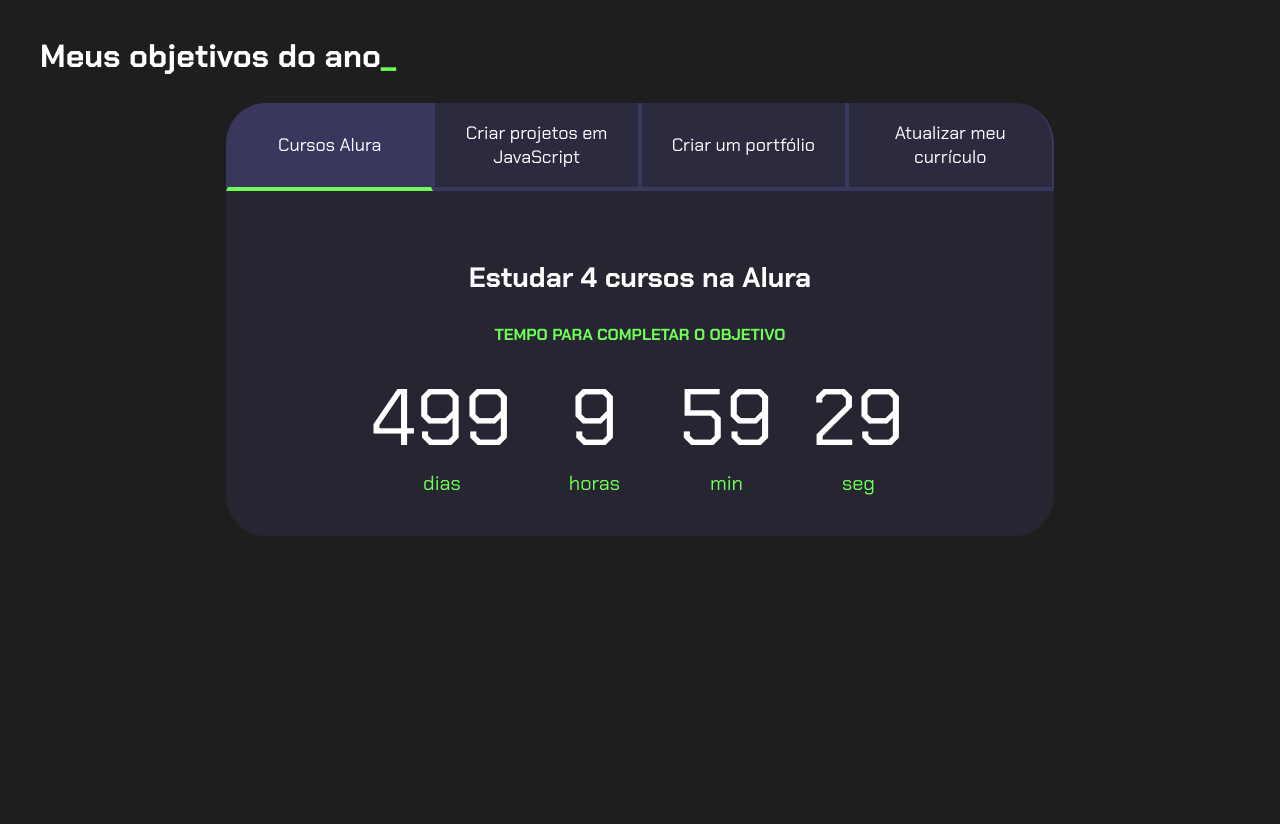
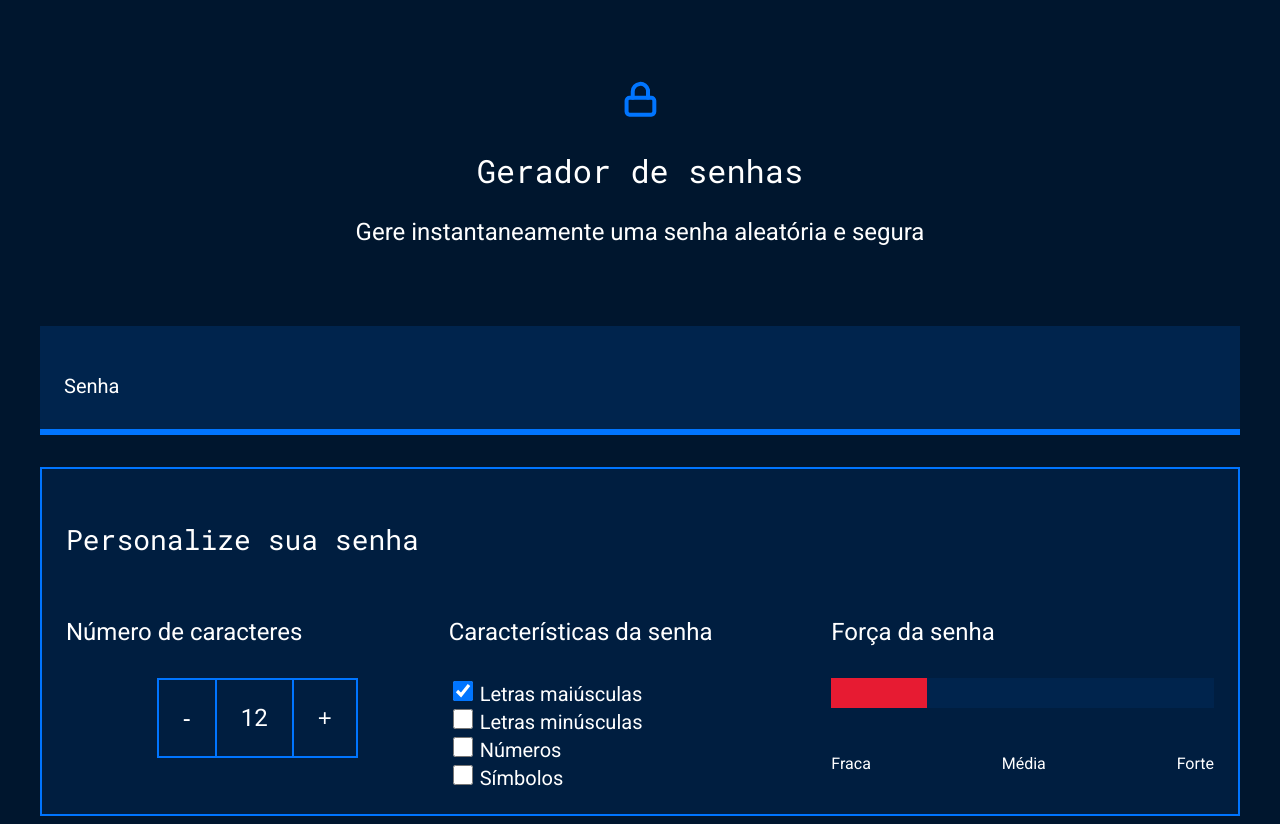
Before and after one commit to HenriqueMenta/programacao_3d_oficial, a plain HTML site: page index.html in a window 1280 px wide. Before the commit the page ends 800 px from the top, so only its background shows below. Drawn offline with Linux system fonts and the light colour scheme.

Commit message:
Add files via upload

```diff
--- a/index.html
+++ b/index.html
@@ -1,129 +1,64 @@
 <!DOCTYPE html>
-<html lang="en">
+<html lang="pt-br">
+
 <head>
     <meta charset="UTF-8">
     <meta name="viewport" content="width=device-width, initial-scale=1.0">
-    <title>Meus objetivos do ano</title>
+    <title>Gerador de senha</title>
     <link rel="stylesheet" href="style.css">
 </head>
+
 <body>
-
-    <section class="conteudo-principal">
-        <h2 class="titulo-principal">Meus objetivos do ano<span>_</span></h2>
-        <div class="conteudo">
-            <div class="botoes">
-                <button class="botao ativo">Cursos Alura</button>
-                <button class="botao">Criar projetos em JavaScript</button>
-                <button class="botao">Criar um portfólio</button>
-                <button class="botao">Atualizar meu currículo</button>
+    <section class="conteudo">
+        <div class="conteudo-titulo">
+            <img src="unlock.svg" alt="cadeado fechado">
+            <h2 class="titulo-principal">Gerador de senhas</h2>
+            <h3 class="titulo-secundario">Gere instantaneamente uma senha aleatória e segura</h3>
         </div>
-
-            <div class="abas-textos">
-                <div class="aba-conteudo ativo">
-                    <h3 class="aba-conteudo-titulo-principal">Estudar 4 cursos na Alura</h3>
-                    <h4 class="aba-conteudo-titulo-secundario">Tempo para completar o objetivo</h4>
-                    <div class="contador">
-                        <div class="contador-digito">
-                            <p class="contador-digito-numero" id="dias0">7</p>
-                            <p class="contador-digito-texto">dias</p>
+        <div class="conteudo-senha">
+            <label for="senha">Senha</label>
+            <input name="senha" type="text" id="campo-senha">
         </div>
-
-                        <div class="contador-digito">
-                            <p class="contador-digito-numero" id="horas0">7</p>
-                            <p class="contador-digito-texto">horas</p>
-                        </div>
-
-                        <div class="contador-digito">
-                            <p class="contador-digito-numero" id="min0">7</p>
-                            <p class="contador-digito-texto">min</p>
-                        </div>
-
-                        <div class="contador-digito">
-                            <p class="contador-digito-numero" id="seg0">7</p>
-                            <p class="contador-digito-texto">seg</p>
+        <div class="parametro">
+            <h3 class="parametro-titulo">Personalize sua senha</h3>
+            <div class="parametro-coluna__senha">
+                <div class="parametro-senha">
+                    <h4 class="parametro-senha__titulo">Número de caracteres</h4>
+                    <div class="parametro-senha-botoes">
+                        <button class="parametro-senha__botao">-</button>
+                        <p class="parametro-senha__texto">12</p>
+                        <button class="parametro-senha__botao">+</button>
                     </div>
                 </div>
+                <div class="parametro-senha">
+                    <h4 class="parametro-senha__titulo">Características da senha</h4>
+                    <div class="parametro-senha-checkbox">
+                        <input name="maiusculo" type="checkbox" class="checkbox" checked>
+                        <label for="maiusculo">Letras maiúsculas</label>
                     </div>
-
-                <div class="aba-conteudo">
-                    <h3 class="aba-conteudo-titulo-principal">Criar 5 projetos em JavaScript</h3>
-                    <h4 class="aba-conteudo-titulo-secundario">Tempo para completar o objetivo</h4>
-                    <div class="contador">
-                        <div class="contador-digito">
-                            <p class="contador-digito-numero" id="dias1">7</p>
-                            <p class="contador-digito-texto">dias</p>
+                    <div class="parametro-senha-checkbox">
+                        <input name="minusculo" type="checkbox" class="checkbox">
+                        <label for="minusculo">Letras minúsculas</label>
                     </div>
-
-                        <div class="contador-digito">
-                            <p class="contador-digito-numero" id="horas1">7</p>
-                            <p class="contador-digito-texto">horas</p>
+                    <div class="parametro-senha-checkbox">
+                        <input name="numero" type="checkbox" class="checkbox">
+                        <label for="numero">Números</label>
                     </div>
-
-                        <div class="contador-digito">
-                            <p class="contador-digito-numero" id="min1">7</p>
-                            <p class="contador-digito-texto">min</p>
-                        </div>
-
-                        <div class="contador-digito">
-                            <p class="contador-digito-numero" id="seg1">7</p>
-                            <p class="contador-digito-texto">seg</p>
+                    <div class="parametro-senha-checkbox">
+                        <input name="simbolo" type="checkbox" class="checkbox">
+                        <label for="simbolo">Símbolos</label>
                     </div>
                 </div>
-                </div>
-
-                <div class="aba-conteudo">
-                    <h3 class="aba-conteudo-titulo-principal">Criar um portfólio com os meus 3 melhores projetos</h3>
-                    <h4 class="aba-conteudo-titulo-secundario">Tempo para completar o objetivo</h4>
-                    <div class="contador">
-                        <div class="contador-digito">
-                            <p class="contador-digito-numero" id="dias2">7</p>
-                            <p class="contador-digito-texto">dias</p>
-                        </div>
-
-                        <div class="contador-digito">
-                            <p class="contador-digito-numero" id="horas2">7</p>
-                            <p class="contador-digito-texto">horas</p>
-                        </div>
-
-                        <div class="contador-digito">
-                            <p class="contador-digito-numero" id="min2">7</p>
-                            <p class="contador-digito-texto">min</p>
-                        </div>
-
-                        <div class="contador-digito">
-                            <p class="contador-digito-numero" id="seg2">7</p>
-                            <p class="contador-digito-texto">seg</p>
+                <div class="parametro-senha">
+                    <h4 class="parametro-senha__titulo">Força da senha</h4>
+                    <div class="barra"></div>
+                    <div class="forca fraca"></div>
+                    <div class="parametro-senha-textos">
+                        <p>Fraca</p>
+                        <p>Média</p>
+                        <p>Forte</p>
                     </div>
                 </div>
-                </div>
-
-                <div class="aba-conteudo">
-                    <h3 class="aba-conteudo-titulo-principal">Atualizar meu currículo com os certificados da Alura</h3>
-                    <h4 class="aba-conteudo-titulo-secundario">Tempo para completar o objetivo</h4>
-                    <div class="contador">
-                        <div class="contador-digito">
-                            <p class="contador-digito-numero" id="dias3">7</p>
-                            <p class="contador-digito-texto">dias</p>
-                        </div>
-
-                        <div class="contador-digito">
-                            <p class="contador-digito-numero" id="horas3">7</p>
-                            <p class="contador-digito-texto">horas</p>
-                        </div>
-
-                        <div class="contador-digito">
-                            <p class="contador-digito-numero" id="min3">7</p>
-                            <p class="contador-digito-texto">min</p>
-                        </div>
-
-                        <div class="contador-digito">
-                            <p class="contador-digito-numero" id="seg3">7</p>
-                            <p class="contador-digito-texto">seg</p>
-                        </div>
-                    </div>
-                </div>
-
-
             </div>
         </div>
     </section>
--- a/main.js
+++ b/main.js
@@ -1,61 +1,25 @@
-const botoes = document.querySelectorAll(".botao");
-const textos = document.querySelectorAll(".aba-conteudo");
+const numeroSenha = document.querySelector('.parametro-senha__texto');
+let tamanhoSenha = 12;
+numeroSenha.textContent = tamanhoSenha;
 
-for (let i = 0; i < botoes.length; i++) {
-    botoes[i].onclick = function () {
+const botoes = document.querySelectorAll('.parametro-senha__botao');
 
-        for (let j = 0; j < botoes.length; j++) {
-            botoes[j].classList.remove("ativo");
-            textos[j].classList.remove("ativo");
-        }
+botoes[0].onclick = diminuiTamanho;
+botoes[1].onclick = aumentaTamanho;
 
-        botoes[i].classList.add("ativo");
-        textos[i].classList.add("ativo");
+function diminuiTamanho(){
+    if (tamanhoSenha > 1){
+       // tamanhoSenha = tamanhoSenha-1;
+        tamanhoSenha--;
     }
+    numeroSenha.textContent = tamanhoSenha;
+}
+function aumentaTamanho(){
+    if (tamanhoSenha < 20){
+       // tamanhoSenha = tamanhoSenha+1;
+       tamanhoSenha++;
+    }
+    numeroSenha.textContent = tamanhoSenha;
 }
 
-const contadores = document.querySelectorAll(".contador");
-const tempoObjetivo1 = new Date("2025-10-05T00:00:00");
-const tempoObjetivo2 = new Date("2023-12-05T00:00:00");
-const tempoObjetivo3 = new Date("2023-12-30T00:00:00");
-const tempoObjetivo4 = new Date("2024-02-01T00:00:00");
-
-const tempos = [tempoObjetivo1,tempoObjetivo2,tempoObjetivo3,tempoObjetivo4];
-
-
-function calculaTempo(tempoObjetivo) {
-    let tempoAtual = new Date();
-    let tempoFinal = tempoObjetivo - tempoAtual;
-    let segundos = Math.floor(tempoFinal / 1000);
-    let minutos = Math.floor(segundos / 60);
-    let horas = Math.floor(minutos / 60);
-    let dias = Math.floor(horas / 24);
-
-    segundos %= 60;
-    minutos %= 60;
-    horas %= 24;
-    if (tempoFinal > 0){
-        return [dias,horas,minutos,segundos];
-    } else {
-        return [0,0,0,0];
-    }
-}
-
-function atualizaCronometro(){
-
-
-    for (let i=0; i<contadores.length;i++){
-        document.getElementById("dias"+i).textContent = calculaTempo(tempos[0])[0];
-        document.getElementById("horas"+i).textContent = calculaTempo(tempos[0])[1];
-        document.getElementById("min"+i).textContent = calculaTempo(tempos[0])[2];
-        document.getElementById("seg"+i).textContent = calculaTempo(tempos[0])[3];
-
-    }
-}
-
-function comecaCronometro(){
-    atualizaCronometro();
-    setInterval(atualizaCronometro,1000);
-}
-
-comecaCronometro();
+console.log(botoes);
--- a/style.css
+++ b/style.css
@@ -1,126 +1,152 @@
-@import url('https://fonts.googleapis.com/css2?family=Chakra+Petch:ital,wght@0,300;0,400;0,500;0,600;0,700;1,300;1,400;1,500;1,600;1,700&family=Josefin+Sans:wght@400;700&family=Poppins:wght@300;400;500;700&display=swap');
+@import url('https://fonts.googleapis.com/css2?family=Roboto&family=Roboto+Mono&display=swap');
 
 :root{
-    --cor-de-fundo: #1E1E1E;
-    --verde: #6FFF57;
-    --branco: #FFFFFF;
-    --botao-ativo: #3A375E;
-    --botao-inativo: rgba(58, 55, 94, 0.5);
-    --texto-fundo: rgba(58, 55, 94, 0.3);
+    --branco: white;
+    --cor-de-fundo: #00162E;
+    --fundo-senha: #00244D;
+    --fundo-texto: #001E40;
+    --borda: #0075FF;
+    --roboto: 'Roboto', sans-serif;
+    --roboto-mono: 'Roboto Mono', monospace;
+}
+
+*{
+    font-weight: 400;
 }
 
 body{
+    color: var(--branco);
     background-color: var(--cor-de-fundo);
-    color: var(--branco);
-    font-family: 'Chakra Petch', sans-serif;
+    font-family: var(--roboto);
 }
 
-.conteudo-principal{
+.titulo-principal{
+    font-family: var(--roboto-mono);
+    font-size: 32px;
+}
+
+.titulo-secundario{
+    font-size: 24px;
+}
+
+.conteudo-titulo{
+    text-align: center;
+    margin-top: 80px;
+}
+
+.conteudo-senha{
+    margin-top: 80px;
+    background: var(--fundo-senha);
+    padding: 24px;
+    border-bottom: 6px solid var(--borda);
+}
+
+#campo-senha{
+    background-color: var(--fundo-senha);
+    border: none;
+    color: var(--branco);
+    font-family: var(--roboto-mono);
+    font-size: 40px;
+    width: 70%;
+}
+
+#campo-senha:focus{
+    outline: none;
+}
+
+.conteudo{
+    max-width: 1200px;
+    margin: 0 auto;
+}
+
+.parametro{
+    background-color: var(--fundo-texto);
+    border: 2px solid var(--borda);
+    margin-top: 32px;
+    padding: 24px;
+}
+
+.parametro-titulo{
+    font-family: var(--roboto-mono);
+    font-size: 28px;
+}
+
+.parametro-senha__titulo{
+    font-size:24px;
+}
+
+.parametro-coluna__senha{
     display: flex;
     flex-direction: column;
     justify-content: center;
-    align-items: center;
-    max-width: 1200px;
-    width: 100%;
+}
+.parametro-senha{
+    width: 50%;
     margin: 0 auto;
 }
 
-.titulo-principal{
-    text-align: left;
-    width: 100%;
-    font-size: 32px;
+.parametro-senha-botoes{
+    display: flex;
+    justify-content: center;
 }
 
-.titulo-principal span {
-    color: var(--verde);
+.parametro-senha__botao{
+    background-color: var(--fundo-texto);
+    color: var(--branco);
+    border: 2px solid var(--borda);
+    padding: 24px;
+    font-size: 24px;
+    cursor: pointer;
+}
+.parametro-senha__texto{
+    padding: 24px;
+    border-top: 2px solid var(--borda);
+    border-bottom: 2px solid var(--borda);
+    margin: 0;
+    font-size: 24px;
 }
 
-.botao{
-    font-family: "Chakra Petch", sans-serif;
-    background-color: var(--botao-inativo);
-    color: var(--branco);
-    display: flex;
-    justify-content: center;
-    padding: 1em;
-    font-size: 18px;
-    align-items: center;
-    width: 100%;
-
-    border-bottom: 4px solid var(--botao-ativo);
-    border-left: 2px solid var(--botao-ativo);
-    border-right: 2px solid var(--botao-ativo);
-    border-top: none;
+label{
+    font-size: 20px;
 }
 
-.botoes{
-    display: block;
+.checkbox{
+    width: 20px;
+    height: 20px;
+    cursor: pointer;
 }
 
-.botao.ativo{
-    background-color: var(--botao-ativo);
-    border-bottom: 4px solid var(--verde);
+.barra{
+    background-color: var(--fundo-senha);
+    height: 30px;
+    width: 100%;
+}
+.forca{
+    height: 30px;
+    position: relative;
+    bottom: 30px;
+}
+.fraca{
+    width: 25%;
+    background-color: #E71B32;
+}
+.media{
+    background-color: #FAF408;
+    width: 50%;
+}
+.forte{
+    background-color: #00FF85;
+    width: 100%;
 }
 
-.abas-textos{
-    background-color: var(--texto-fundo);
-    padding: 40px;
-    border-radius: 0 0 40px 40px;
+.parametro-senha-textos{
+    display: flex;
+    justify-content: space-between;
 }
 
-.aba-conteudo.ativo{
-    display: block;
-}
-
-.aba-conteudo{
-    display: none;
-}
-
-.aba-conteudo-titulo-principal{
-    font-size: 28px;
-    text-align: center;
-}
-
-.aba-conteudo-titulo-secundario{
-    text-align: center;
-    color: var(--verde);
-    text-transform: uppercase;
-}
-
-.contador{
-    display: flex;
-    justify-content: center;
-    flex-wrap: wrap;
-}
-
-.contador-digito{
-    padding: 0 16px;
-    text-align: center;
-    min-width: 100px;
-
-}
-
-.contador-digito-numero{
-    font-size: 80px;
-    margin: 0;
-}
-
-.contador-digito-texto{
-    color: var(--verde);
-    font-size: 20px;
-    margin: 0;
-}
 
 @media screen and (min-width: 768px) {
-    .botoes{
-        display: flex;
+    .parametro-coluna__senha{
+        flex-direction: row;
     }
-
-    .botao:first-child {
-        border-radius: 40px 0 0 0;
-    }
-
-    .botao:last-child {
-        border-radius: 0 40px 0 0;
-    }
-
 }
```
Also changed, not shown: unlock.svg (added), 1 other file. Lines whose indentation alone changed are shown as unchanged.
